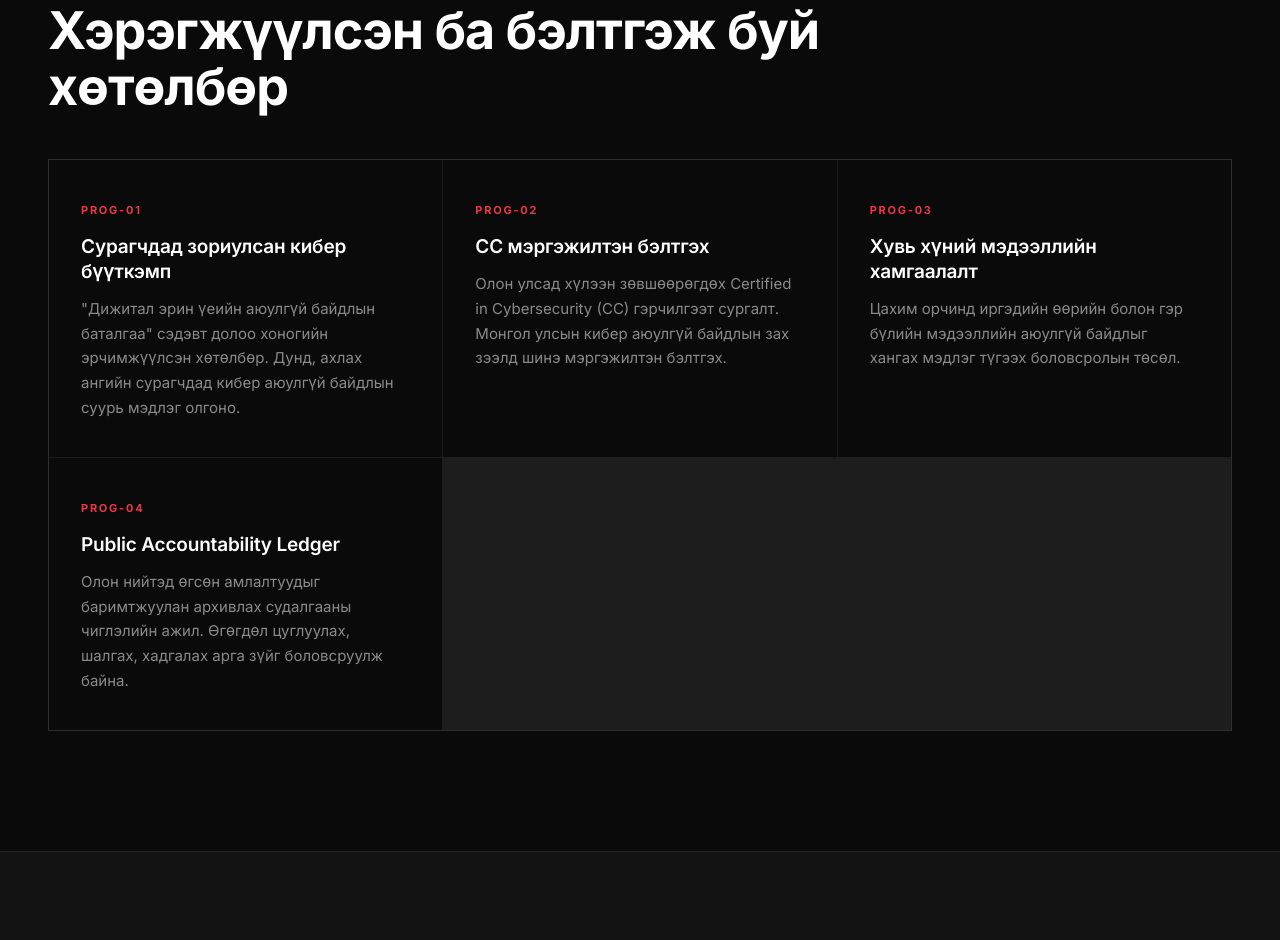
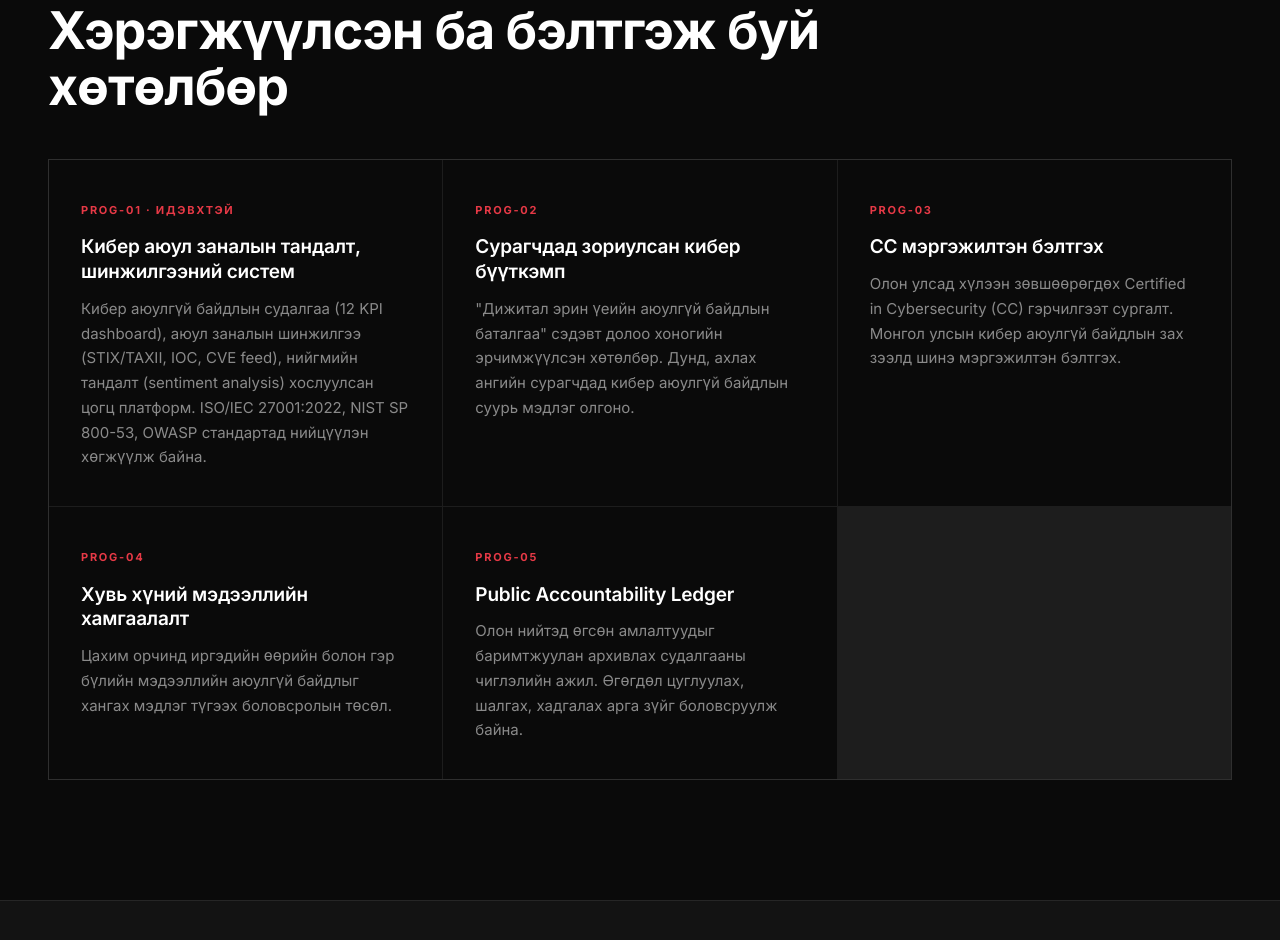
Before and after one commit to cybersec-mn/cybersec.mn, a plain HTML site: page index.html in a window 1280 px wide. Shown: the part 2718-3658 px from the top of the page. Drawn offline with Linux system fonts and the light colour scheme.

Commit message:
Add PROG-01: active Cyber Threat Intelligence & Monitoring System
- Major program added: integrated platform with cybersecurity
  research (12-KPI dashboard), threat intelligence (STIX/TAXII,
  IOC, CVE feeds), and social monitoring (sentiment analysis)
- Marked as ACTIVE — operational since signed contract 2026-01-03
- Built to ISO/IEC 27001:2022, NIST SP 800-53, OWASP standards
- Other programs renumbered PROG-02..05
- Active marker is bilingual ("ИДЭВХТЭЙ" / "ACTIVE")

```diff
--- a/index.html
+++ b/index.html
@@ -156,25 +156,31 @@
 
         <div class="card-grid">
           <article class="card">
-            <span class="card-num">PROG-01</span>
+            <span class="card-num" data-i18n="prog.p0.num">PROG-01 · ИДЭВХТЭЙ</span>
+            <h3 data-i18n="prog.p0.title">Кибер аюул заналын тандалт, шинжилгээний систем</h3>
+            <p data-i18n="prog.p0.body">Кибер аюулгүй байдлын судалгаа (12 KPI dashboard), аюул заналын шинжилгээ (STIX/TAXII, IOC, CVE feed), нийгмийн тандалт (sentiment analysis) хослуулсан цогц платформ. ISO/IEC 27001:2022, NIST SP 800-53, OWASP стандартад нийцүүлэн хөгжүүлж байна.</p>
+          </article>
+
+          <article class="card">
+            <span class="card-num">PROG-02</span>
             <h3 data-i18n="prog.p1.title">Сурагчдад зориулсан кибер бүүткэмп</h3>
             <p data-i18n="prog.p1.body">"Дижитал эрин үеийн аюулгүй байдлын баталгаа" сэдэвт долоо хоногийн эрчимжүүлсэн хөтөлбөр. Дунд, ахлах ангийн сурагчдад кибер аюулгүй байдлын суурь мэдлэг олгоно.</p>
           </article>
 
           <article class="card">
-            <span class="card-num">PROG-02</span>
+            <span class="card-num">PROG-03</span>
             <h3 data-i18n="prog.p2.title">CC мэргэжилтэн бэлтгэх</h3>
             <p data-i18n="prog.p2.body">Олон улсад хүлээн зөвшөөрөгдөх Certified in Cybersecurity (CC) гэрчилгээт сургалт. Монгол улсын кибер аюулгүй байдлын зах зээлд шинэ мэргэжилтэн бэлтгэх.</p>
           </article>
 
           <article class="card">
-            <span class="card-num">PROG-03</span>
+            <span class="card-num">PROG-04</span>
             <h3 data-i18n="prog.p3.title">Хувь хүний мэдээллийн хамгаалалт</h3>
             <p data-i18n="prog.p3.body">Цахим орчинд иргэдийн өөрийн болон гэр бүлийн мэдээллийн аюулгүй байдлыг хангах мэдлэг түгээх боловсролын төсөл.</p>
           </article>
 
           <article class="card">
-            <span class="card-num">PROG-04</span>
+            <span class="card-num">PROG-05</span>
             <h3 data-i18n="prog.p4.title">Public Accountability Ledger</h3>
             <p data-i18n="prog.p4.body">Олон нийтэд өгсөн амлалтуудыг баримтжуулан архивлах судалгааны чиглэлийн ажил. Өгөгдөл цуглуулах, шалгах, хадгалах арга зүйг боловсруулж байна.</p>
           </article>
--- a/script.js
+++ b/script.js
@@ -53,6 +53,9 @@
 
       'prog.eyebrow': 'Хөтөлбөрүүд',
       'prog.heading': 'Хэрэгжүүлсэн ба бэлтгэж буй хөтөлбөр',
+      'prog.p0.num': 'PROG-01 · ИДЭВХТЭЙ',
+      'prog.p0.title': 'Кибер аюул заналын тандалт, шинжилгээний систем',
+      'prog.p0.body': 'Кибер аюулгүй байдлын судалгаа (12 KPI dashboard), аюул заналын шинжилгээ (STIX/TAXII, IOC, CVE feed), нийгмийн тандалт (sentiment analysis) хослуулсан цогц платформ. ISO/IEC 27001:2022, NIST SP 800-53, OWASP стандартад нийцүүлэн хөгжүүлж байна.',
       'prog.p1.title': 'Сурагчдад зориулсан кибер бүүткэмп',
       'prog.p1.body': '"Дижитал эрин үеийн аюулгүй байдлын баталгаа" сэдэвт долоо хоногийн эрчимжүүлсэн хөтөлбөр. Дунд, ахлах ангийн сурагчдад кибер аюулгүй байдлын суурь мэдлэг олгоно.',
       'prog.p2.title': 'CC мэргэжилтэн бэлтгэх',
@@ -142,6 +145,9 @@
 
       'prog.eyebrow': 'Programs',
       'prog.heading': 'Programs delivered and in preparation',
+      'prog.p0.num': 'PROG-01 · ACTIVE',
+      'prog.p0.title': 'Cyber Threat Intelligence & Monitoring System',
+      'prog.p0.body': 'An integrated platform combining cybersecurity research (12-KPI dashboard), threat intelligence (STIX/TAXII, IOC, CVE feeds), and social monitoring (sentiment analysis). Built to ISO/IEC 27001:2022, NIST SP 800-53, and OWASP standards.',
       'prog.p1.title': 'Student Cybersecurity Bootcamp',
       'prog.p1.body': 'A week-long intensive program — "Digital-era Safety Foundations" — equipping middle and high school students with core cybersecurity knowledge.',
       'prog.p2.title': 'Certified in Cybersecurity (CC)',
```
